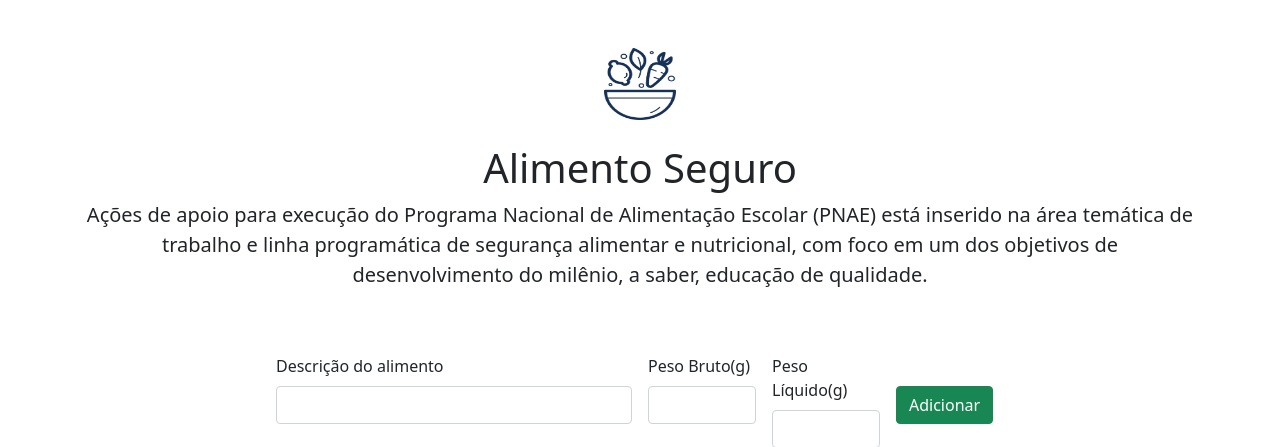
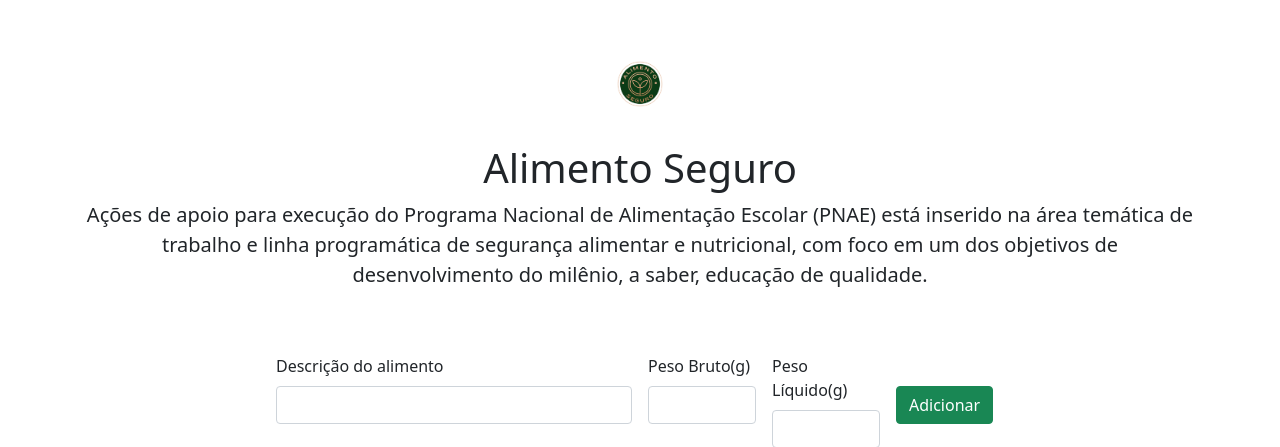
Before and after one commit to lacouth/projeto_taco, a Flask app: page / in a window 1280 px wide. Shown: the top 447 px of the page. Run offline with Flask 2, Linux system fonts and the light colour scheme.

Commit message:
altera logo

```diff
--- a/templates/index.html
+++ b/templates/index.html
@@ -14,7 +14,7 @@
     <div class="container">
       <main>
         <div class="py-5 text-center">
-          <img class="d-block mx-auto mb-4" src={{url_for('static', filename='/icons/icon.png')}} alt="" width="72" height="72">
+          <img class="d-block mx-auto mb-4" src={{url_for('static', filename='/icons/alimento_seguro.png')}} alt="" width="72" height="72">
           <h1>Alimento Seguro</h1>
           <p class="lead">Ações de apoio para execução do Programa Nacional de Alimentação Escolar (PNAE) está inserido na área temática de trabalho e linha programática de segurança alimentar e nutricional, com foco em um dos objetivos de desenvolvimento do milênio, a saber, educação de qualidade. </p>
         </div>
```
